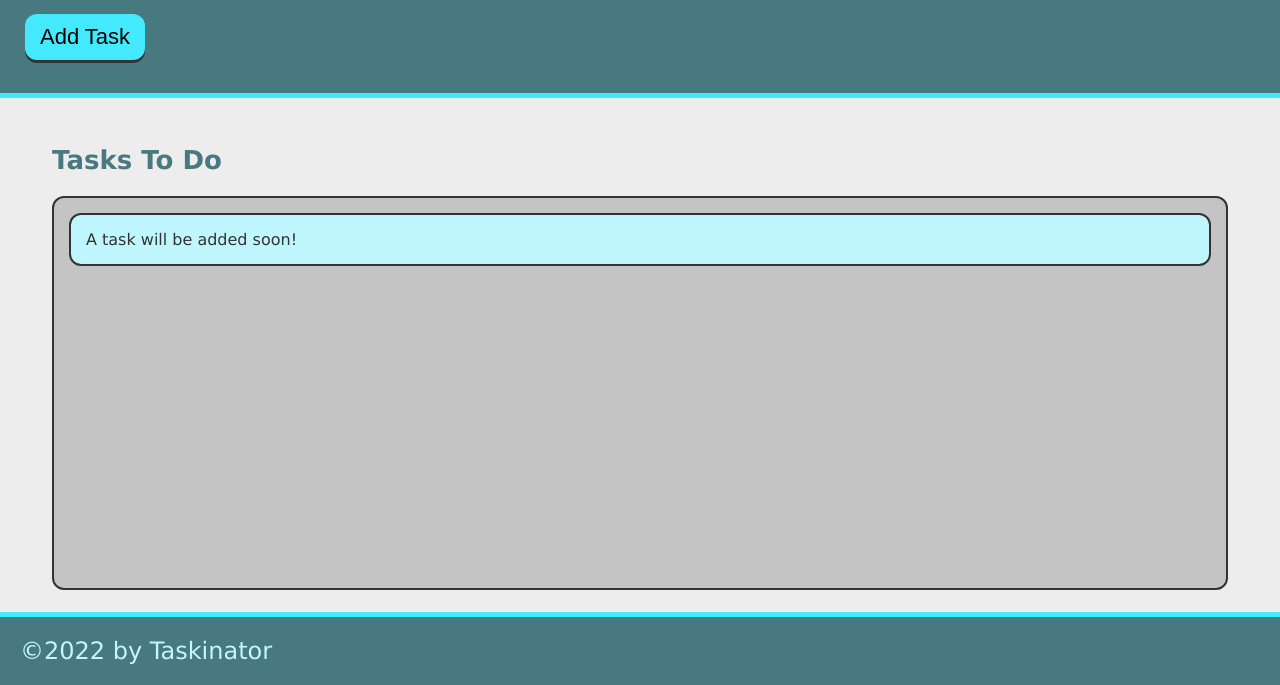
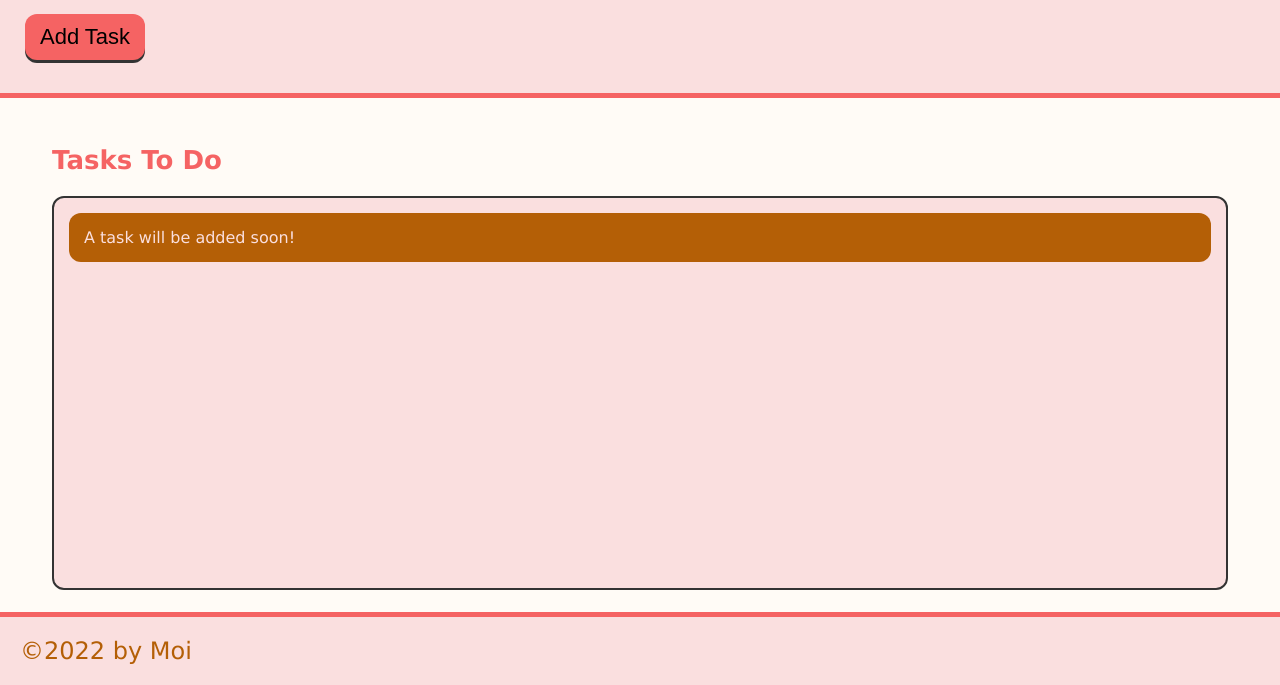
Before and after one commit to ehammon/taskinator2, a plain HTML site: page index.html in a window 1280 px wide. Shown: the part 115-800 px from the top of the page. Drawn offline with Linux system fonts and the light colour scheme.

Commit message:
updated css

```diff
--- a/assets/css/style.css
+++ b/assets/css/style.css
@@ -3,15 +3,15 @@
 }
 
 :root {
-  --primary: #44e9ff;
-  --secondary: #497980;
-  --tertiary: rgb(192, 246, 253);
+  --primary: #f56363;
+  --secondary: #fadfdf;
+  --tertiary: #b45f06;
   --grey: #333;
   font-size: 62.5%;
 }
 
 body {
-  background: #ededed;
+  background: #fffbf6;
   color: var(--grey);
   margin: 0;
   padding: 0;
@@ -90,7 +90,7 @@ footer {
 }
 
 .list-title {
-  color: var(--secondary);
+  color: var(--primary);
   font-size: 2.6rem;
 }
 
@@ -98,15 +98,14 @@ footer {
   list-style: none;
   padding: 15px;
   height: calc(100% - 50px);
-  background: rgb(196, 196, 196);
+  background: var(--secondary);
   border-radius: 12px;
   border: 2px solid var(--grey);
 }
 
 .task-item {
-  color: var(--grey);
+  color: var(--secondary);
   padding: 15px 15px;
-  border: 2px solid var(--grey);
   background: var(--tertiary);
   border-radius: 12px;
   margin-bottom: 20px;
--- a/index.html
+++ b/index.html
@@ -24,7 +24,7 @@
         </section>
     </main>
     <footer>
-        &copy;2022 by Taskinator
+        &copy;2022 by Moi
     </footer>
 <script src="./assets/js/script.js"></script>
 </body>
```
Also changed, not shown: 1 other file.
